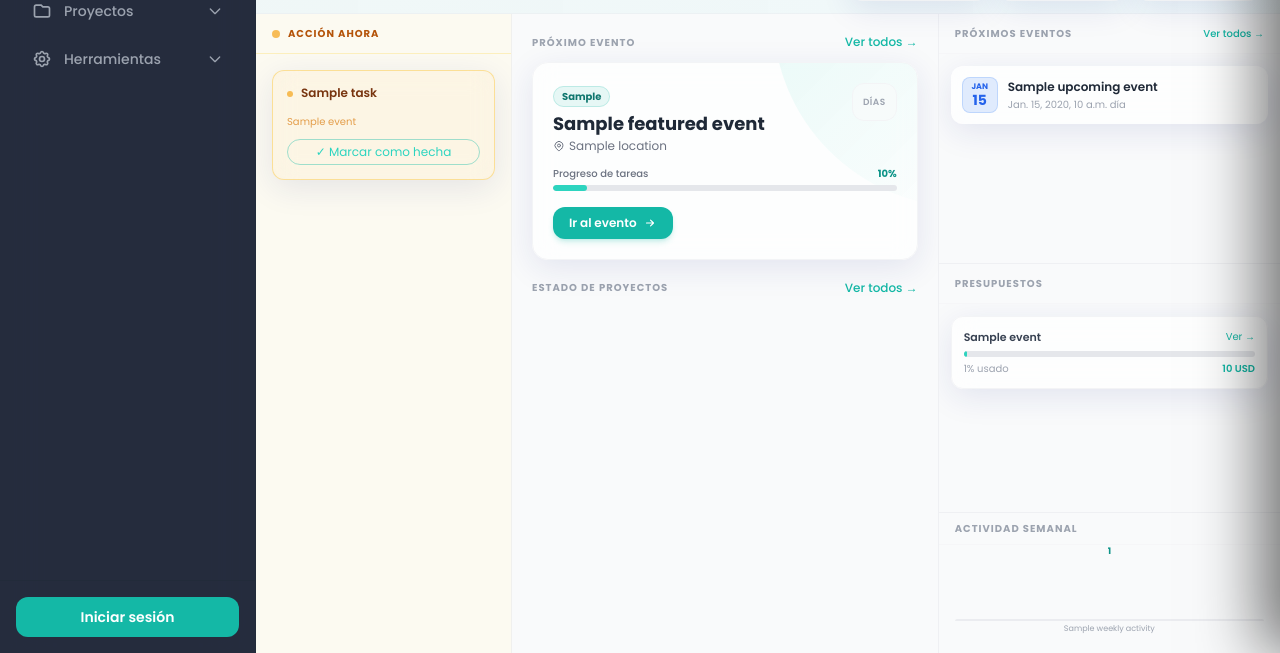
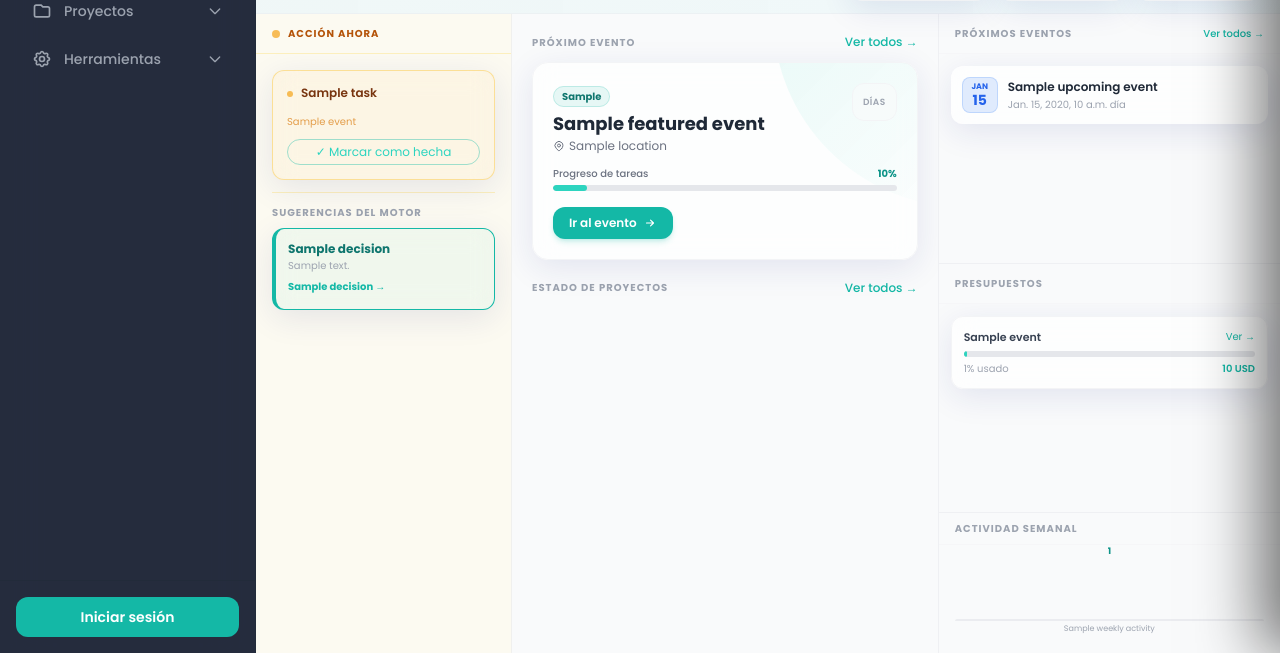
Before and after one commit to JuanFelipePerea/Bind, a Django app: template templates/events/dashboard.html in a window 1280 px wide. Shown: the part 147-800 px from the top of the page. Run offline with Django 5.2, Linux system fonts and the light colour scheme; the template is opened without the code that fills it: most values are stand-ins (such as "Sample title", 1, 10 or a date in 2020); some libraries are stand-ins or nearby versions.

Commit message:
feat(notifications): clean dashboard alerts, engine decisions panel

```diff
--- a/templates/events/dashboard.html
+++ b/templates/events/dashboard.html
@@ -163,6 +117,36 @@
           <p class="text-[10px] text-gray-300 dark:text-gray-600">Sin tareas urgentes</p>
         </div>
         {% endfor %}
+
+        {% if engine_decisions %}
+        <div class="mt-3 pt-3 border-t border-amber-200/50
+                    dark:border-amber-800/20">
+          <p class="text-[10px] font-bold text-gray-400 uppercase
+                    tracking-widest mb-2">Sugerencias del motor</p>
+          {% for decision in engine_decisions %}
+          <div class="glass p-3 rounded-xl mb-2 border-l-4
+            {% if decision.severity == 'critical' %}border-red-500 bg-red-500/5
+            {% elif decision.severity == 'warning' %}border-amber-500 bg-amber-500/5
+            {% else %}border-teal-500 bg-teal-500/5{% endif %}">
+            <p class="text-xs font-bold
+              {% if decision.severity == 'critical' %}text-red-700 dark:text-red-300
+              {% elif decision.severity == 'warning' %}text-amber-700 dark:text-amber-300
+              {% else %}text-teal-700 dark:text-teal-300{% endif %}
+              leading-snug">{{ decision.title }}</p>
+            <p class="text-[10px] text-gray-400 mt-0.5 leading-snug">
+              {{ decision.message|truncatechars:70 }}
+            </p>
+            {% if decision.action_url %}
+            <a href="{{ decision.action_url }}"
+               class="inline-block mt-1.5 text-[10px] font-bold
+                      text-teal-500 hover:underline">
+              {{ decision.action_label }} →
+            </a>
+            {% endif %}
+          </div>
+          {% endfor %}
+        </div>
+        {% endif %}
       </div>
     </div>
 
```
Also changed, not shown: other parts of templates/events/dashboard.html (+0 -46 lines).
